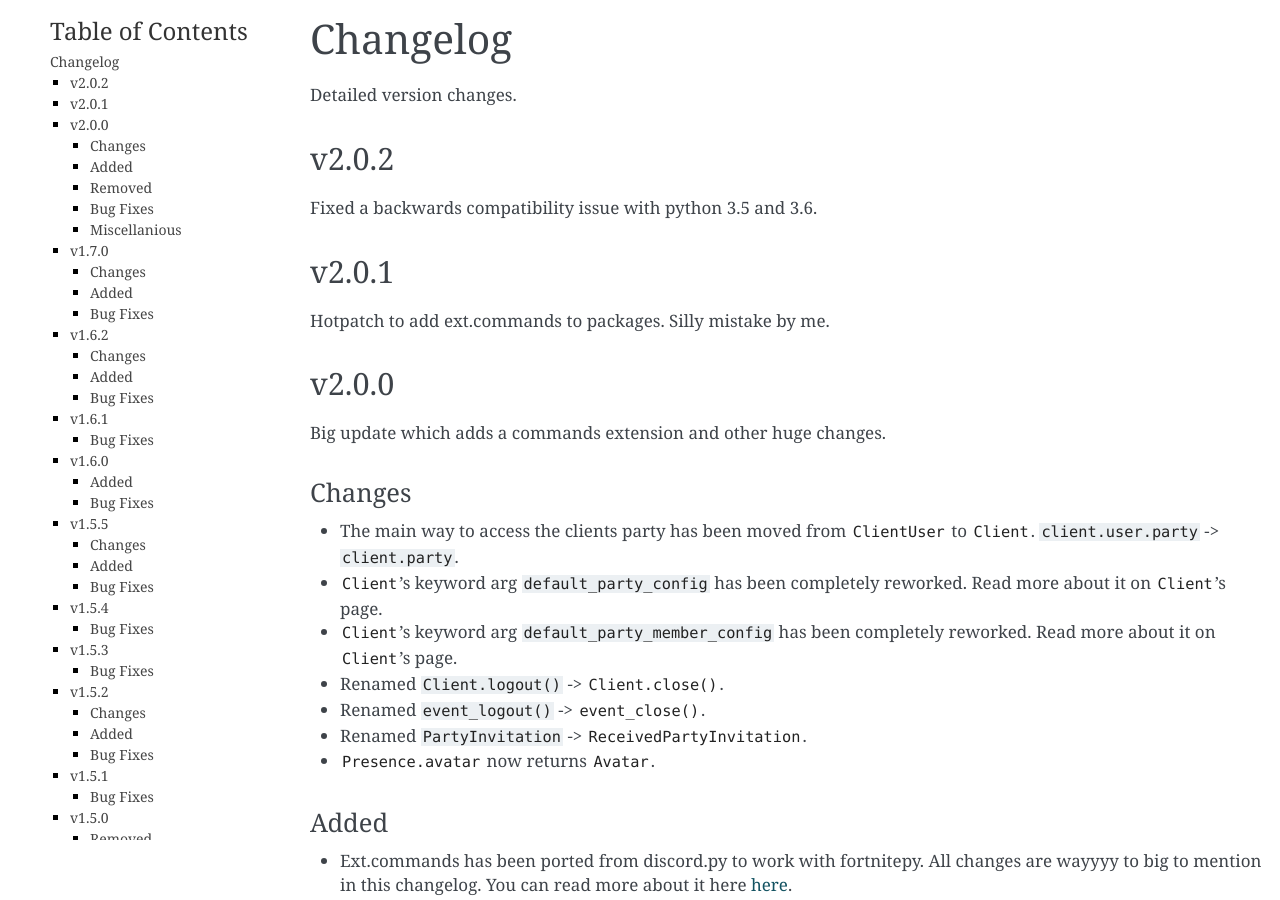
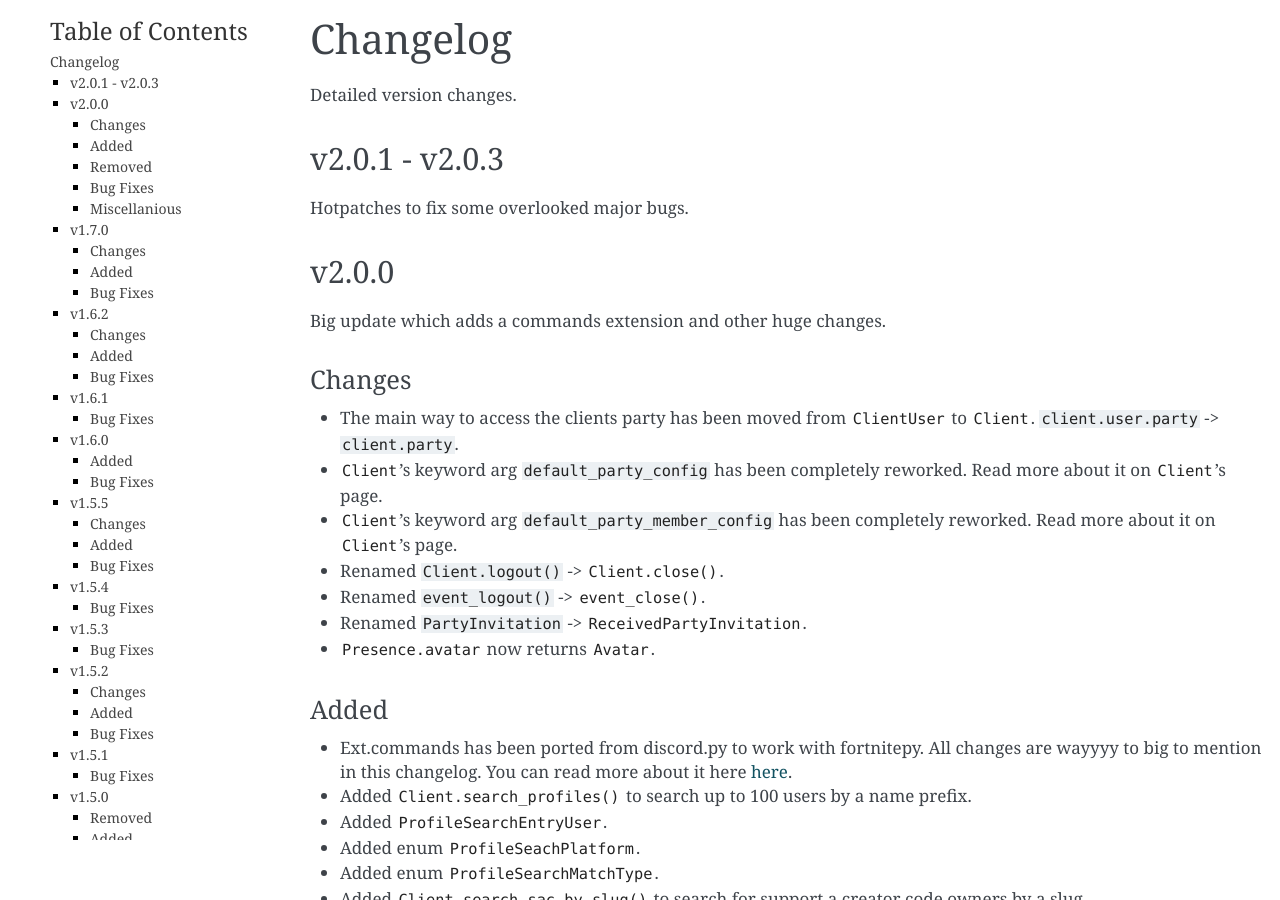
Before and after one commit to Terbau/fortnitepy, a Sphinx documentation site: the page built from docs/changelog.rst, in a window 1280 px wide and 900 px high. Built offline with Sphinx 7.4.7, drawn with Linux system fonts in a browser that asks for light colours.

Commit message:
Another one

```diff
--- a/docs/changelog.rst
+++ b/docs/changelog.rst
@@ -6,16 +6,10 @@
 Detailed version changes.
 
 
-v2.0.2
-------
+v2.0.1 - v2.0.3
+---------------
 
-Fixed a backwards compatibility issue with python 3.5 and 3.6.
-
-
-v2.0.1
-------
-
-Hotpatch to add ext.commands to packages. Silly mistake by me.
+Hotpatches to fix some overlooked major bugs.
 
 
 v2.0.0
--- a/fortnitepy/__init__.py
+++ b/fortnitepy/__init__.py
@@ -25,7 +25,7 @@
 SOFTWARE.
 """
 
-__version__ = '2.0.2'
+__version__ = '2.0.3'
 
 import asyncio
 from sys import platform, version_info
```
Also changed, not shown: 1 other file.
